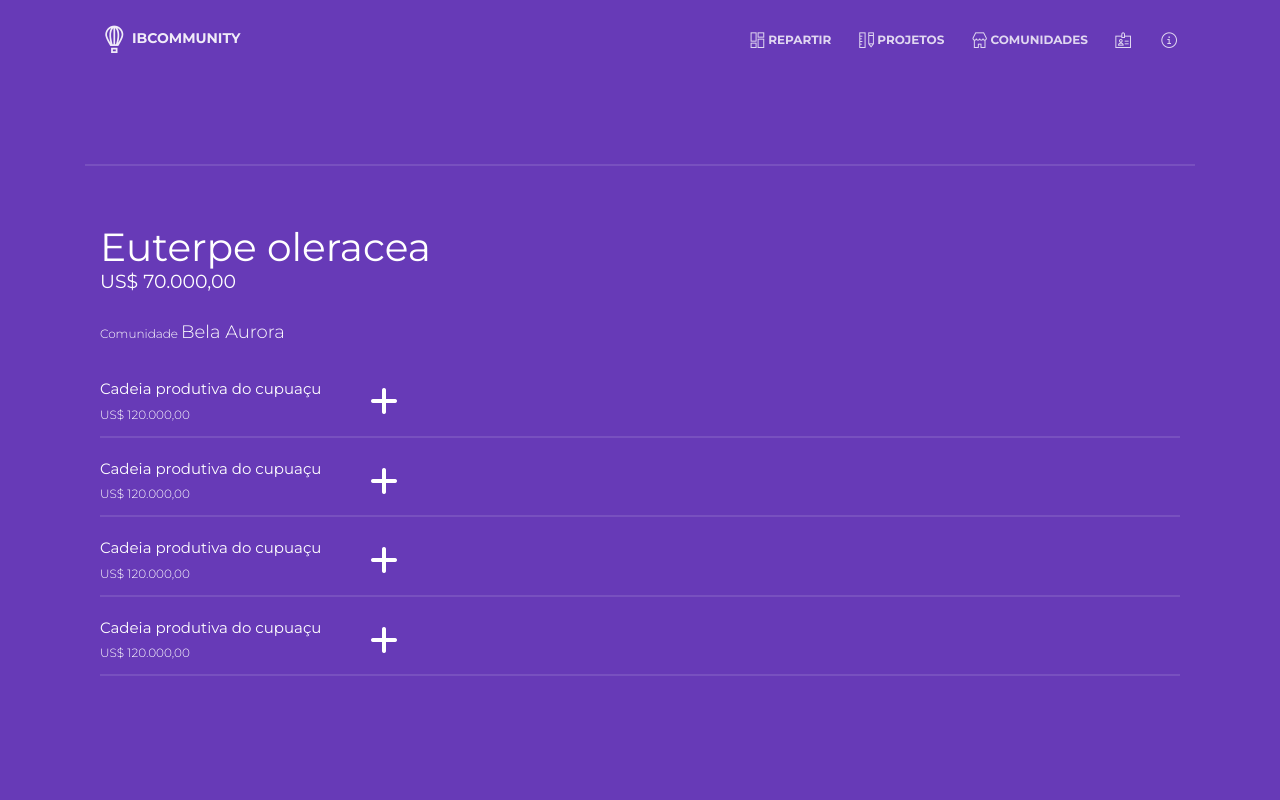
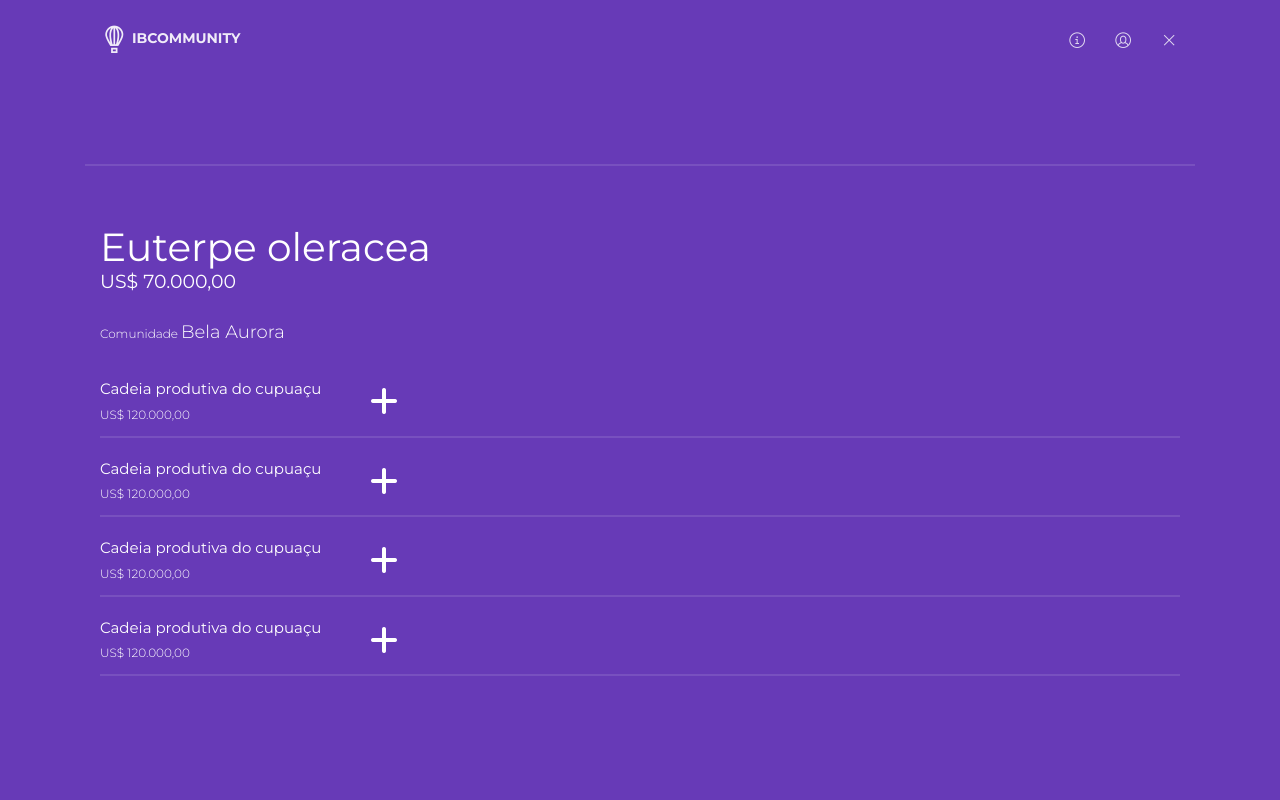
Before and after one commit to pixies/beraca.org, a Django app: template templates/result_by_community.html in a window 1280 px wide. Run offline with Django 3.2, Linux system fonts and the light colour scheme; the template is opened without the code that fills it, so the values that code supplies are empty; parts of the project's set-up code (start-up, migrations or seed data) failed here and were passed over; some libraries are stand-ins or nearby versions.

Commit message:
changin for new header

```diff
--- a/templates/result_by_community.html
+++ b/templates/result_by_community.html
@@ -40,28 +40,25 @@
 			<div class="collapse navbar-collapse" id="navbarToggler">
                 <ul class="navbar-nav ml-auto">
                     <li class="nav-item">
-						<a href="#" class="nav-link"><i class="nc-icon nc-layout-11"></i>Repartir</a>
-					</li>
-					<li class="nav-item">
-						<a href="#" target="" class="nav-link"><i class="nc-icon nc-ruler-pencil"></i>Projetos</a>
-					</li>
-					<li class="nav-item">
-						<a class="nav-link" href="#" target="">
-							<i class="nc-icon nc-shop"></i>Comunidades</a>
-						</li>
-						<li class="nav-item">
-							<a class="nav-link" rel="tooltip" title="Perfil" data-placement="bottom" href="#" target="">
-								<i class="nc-icon nc-badge"></i>
-								<p class="d-lg-none">Meu Perfil</p>
+                        <a class="nav-link" rel="tooltip" title="Instituto Beraca" data-placement="bottom" href="http://www.institutoberaca.org/apoieumprojeto" target="_blank">
+                            <i class="nc-icon nc-alert-circle-i"></i>
+                            <p class="d-lg-none">Know more</p>
                         </a>
                     </li>
                     <li class="nav-item">
-							<a class="nav-link" rel="tooltip" title="Perfil" data-placement="bottom" href="http://www.institutoberaca.org" target="_blank">
-								<i class="nc-icon nc-alert-circle-i"></i>
-								<p class="d-lg-none">Saiba Mais</p>
+                        <a class="nav-link" rel="tooltip" title="Sair" data-placement="bottom" href="/accounts/profile/">
+                            <i class="nc-icon nc-circle-10"></i>
+                            <p class="d-lg-none">Profile</p>
+                        </a>
+                    </li>
+                    <li class="nav-item">
+                        <a class="nav-link" rel="tooltip" title="Sair" data-placement="bottom" href="/accounts/logout/">
+                            <i class="nc-icon nc-simple-remove"></i>
+                            <p class="d-lg-none">Logout</p>
                         </a>
                     </li>
                     </ul>
+                </div>
             </div>
 			</div>
 		</nav>
```
Lines whose indentation alone changed are shown as unchanged.
